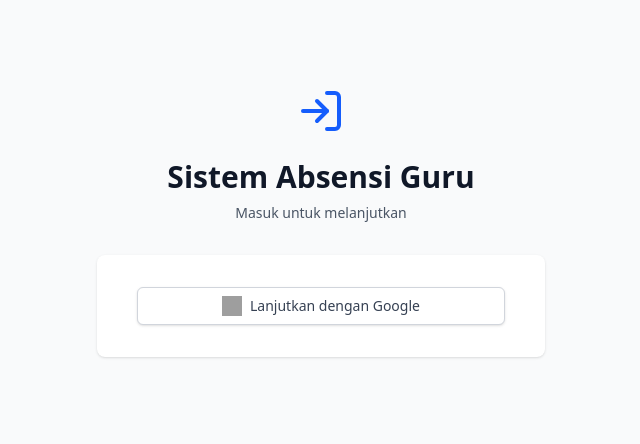
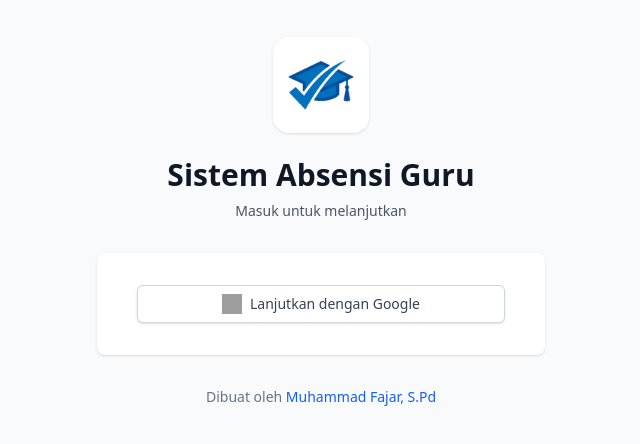
Before and after one commit to qifajar2105/absensiguru, a React (Vite) app: page /login in a window 1280 px wide. Shown: the part 178-622 px from the top of the page, without its empty margins (319-959 px from the left). Built offline with nearby package versions, Linux system fonts and the light colour scheme; no server answers; grey boxes are pictures that could not be loaded.

Commit message:
Add files via upload

```diff
--- a/index.html
+++ b/index.html
@@ -3,8 +3,9 @@
   <head>
     <meta charset="UTF-8" />
     <meta name="viewport" content="width=device-width, initial-scale=1.0" />
-    <title>My Google AI Studio App</title>
-    <meta name="description" content="An application built with Google AI Studio." />
+    <title>Sistem Absensi Guru</title>
+    <link rel="icon" type="image/jpeg" href="/logo.jpg" />
+    <meta name="description" content="Aplikasi Absensi Guru" />
     <meta property="og:title" content="My Google AI Studio App" />
     <meta property="og:description" content="An application built with Google AI Studio." />
     <meta property="og:type" content="website" />
--- a/src/lib/firebase.ts
+++ b/src/lib/firebase.ts
@@ -3,12 +3,13 @@ import { getAuth } from 'firebase/auth';
 import { getFirestore, enableMultiTabIndexedDbPersistence } from 'firebase/firestore';
 
 const firebaseConfig = {
-  projectId: "academic-hub-zgtt6",
-  appId: "1:513506346004:web:33cfd930b8ea0ed64bd301",
-  apiKey: "AIzaSyAHECLdN5vXTovbn6UTR0jbD5Rq9QsqPSg",
-  authDomain: "academic-hub-zgtt6.firebaseapp.com",
-  storageBucket: "academic-hub-zgtt6.firebasestorage.app",
-  messagingSenderId: "513506346004"
+  apiKey: "AIzaSyA3XVAZo_vxALSHlbJgRWEl5UDe8LidaCw",
+  authDomain: "absensi-guru-133d8.firebaseapp.com",
+  projectId: "absensi-guru-133d8",
+  storageBucket: "absensi-guru-133d8.firebasestorage.app",
+  messagingSenderId: "515627034437",
+  appId: "1:515627034437:web:9ce106a6ca0878173d802c",
+  measurementId: "G-PT2ZLT00LY"
 };
 
 const app = initializeApp(firebaseConfig);
--- a/src/pages/Login.tsx
+++ b/src/pages/Login.tsx
@@ -62,8 +62,8 @@ export default function Login() {
   return (
     <div className="min-h-screen bg-gray-50 flex flex-col justify-center py-12 sm:px-6 lg:px-8">
       <div className="sm:mx-auto sm:w-full sm:max-w-md">
-        <div className="flex justify-center text-blue-600">
-          <LogIn className="w-12 h-12" />
+        <div className="flex justify-center">
+          <img src="/logo.jpg" alt="Logo Absensi Guru" className="w-24 h-24 rounded-2xl shadow-sm object-cover" />
         </div>
         <h2 className="mt-6 text-center text-3xl font-extrabold text-gray-900">
           Sistem Absensi Guru
@@ -130,6 +130,13 @@ export default function Login() {
 
         </div>
       </div>
+
+      {/* Footer / Credit */}
+      <div className="mt-8 text-center">
+        <p className="text-sm text-gray-500 font-medium">
+          Dibuat oleh <span className="text-blue-600">Muhammad Fajar, S.Pd</span>
+        </p>
+      </div>
     </div>
   );
 }
```
Also changed, not shown: public/logo.jpg (added).
